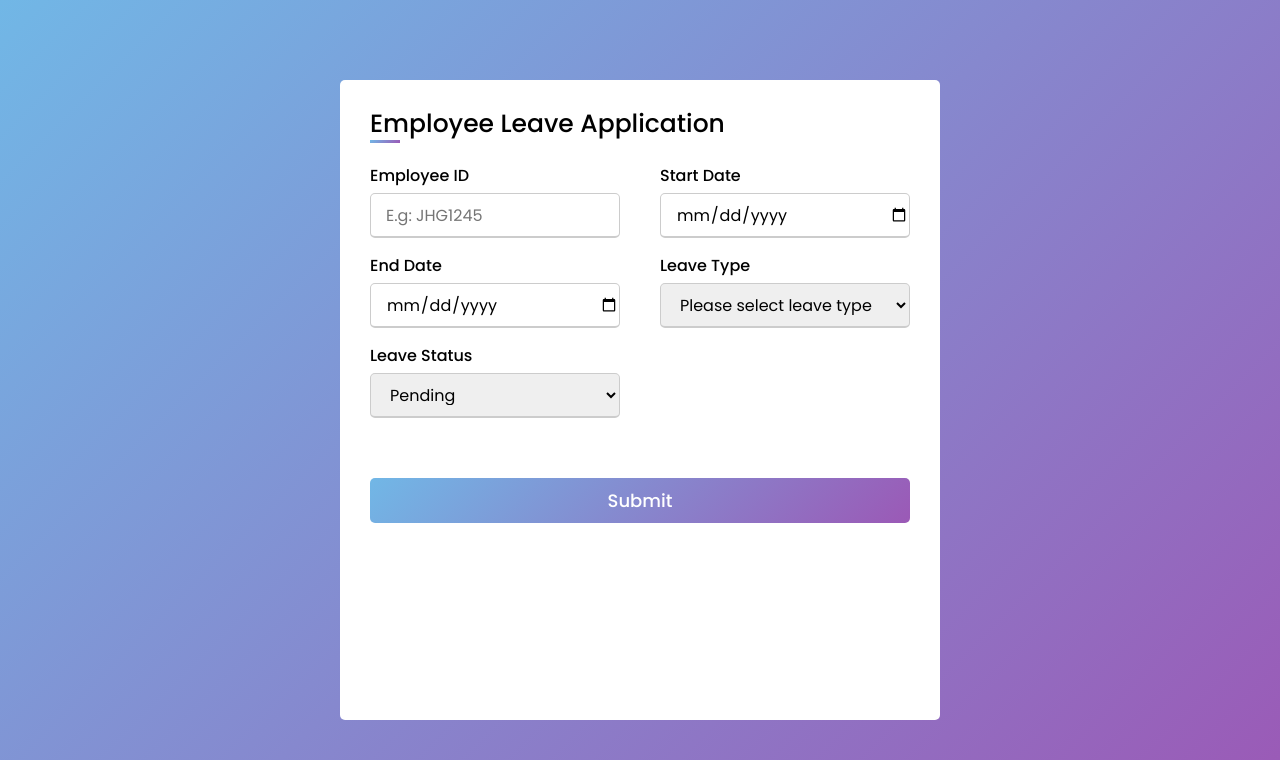
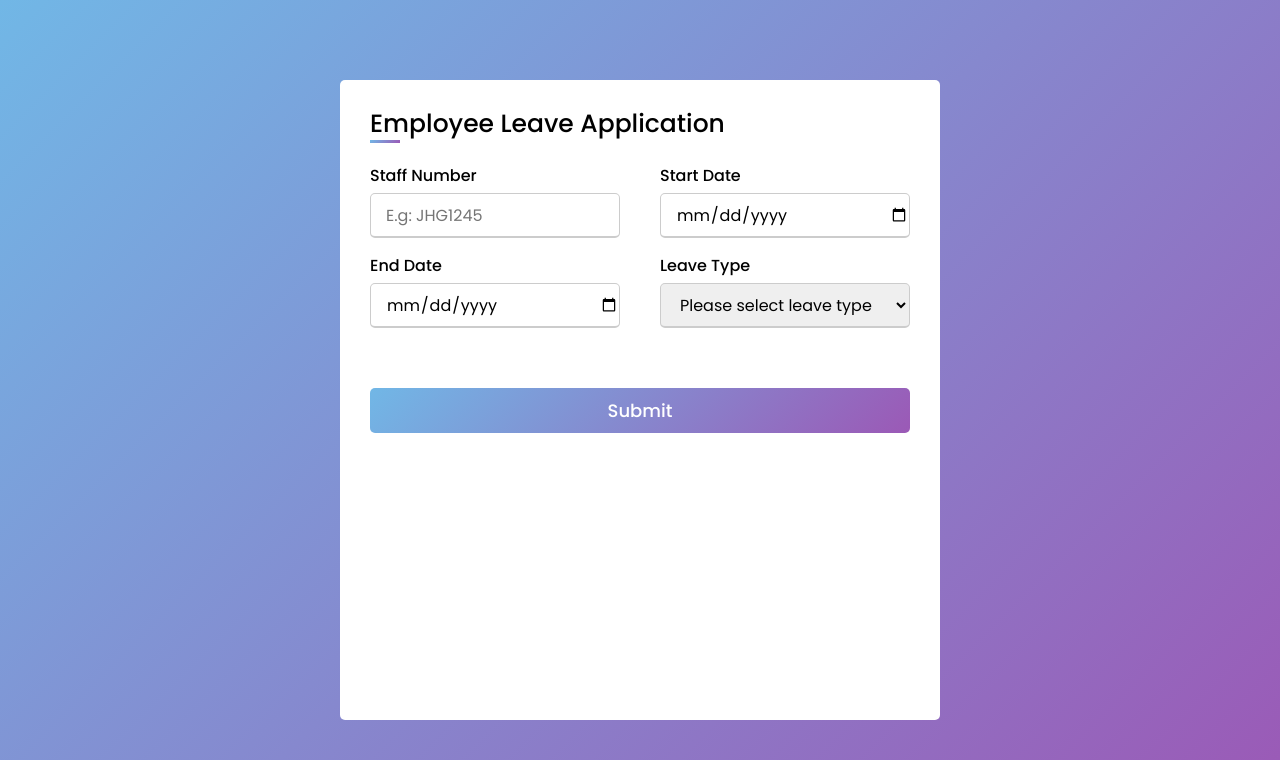
Before and after one commit to Jasemonu/HR-Man, a Flask app: page /leave in a window 1280 px wide. Shown: the top 760 px of the page. Run offline with Flask 3, Linux system fonts and the light colour scheme.

Commit message:
leave application

```diff
--- a/app.py
+++ b/app.py
@@ -419,31 +419,50 @@ def leave():
 		data = request.form
 
 		# Extract data from the form
-		employeeId = data.get('employee_id')
+		staffNumber = data.get('staff_number')
 		startDate = datetime.strptime(data.get('start_date'), '%Y-%m-%d')
 		endDate = datetime.strptime(data.get('end_date'), '%Y-%m-%d')
 		leaveType = data.get('leave_type')
-		leaveStatus = data.get('leave_status')
 
+		if startDate < datetime.now():
+			flash(f"Start date cannot be lower than current date ")
+			return render_template('leavereq.html')
+		if endDate <= startDate:
+			flash("End date should be higher than start date")
+			return render_template('leavereq.html')
 		leave_days = (endDate - startDate).days + 1
-		user = current_user.staff_number
-		if user == employeeId:
+		user = storage.find_staff(Leave, staffNumber)
+		if not user:
+			leave_data = {
+				'staff_number': staffNumber,
+				'start_date': startDate,
+				'end_date': endDate,
+				'leave_type': leaveType
+			}
+			leave_data.remaining -= leave_days
+			if leave_data.remaining < 0:
+				flash(f"You have only {user.remaining} days left")
+				return render_template('leavereq.html')
+			leave_req = Leave(**leave_data)
+			leave_req.save()
+
+		if user:
 			if user.remaining >= leave_days:
 				user.remaining -= leave_days
-				# Save user details in MongoDB
-				leave_data = {
-					'employee_id':employeeId,
-					'start_date': startDate,
-        			'end_date': endDate,
-        			'leave_type': leaveType,
-        			'leave_status': leaveStatus
-					}
-				leave_req = Leave(**leave_data)
-				leave_req.save()
+			else:
+				flash(f"You have only {user.remaining} days left")
+				return render_template('leavereq.html')
+			leave_data = {
+				'start_date': startDate,
+        		'end_date': endDate,
+        		'leave_type': leaveType,
+				}
+			for key, value in leave_data.items():
+				setattr(user, key, value)
+			user.save()
+			flash("Leave application successful and pending approval")
+			return redirect(url_for('home'))
 
-				return jsonify("Leave application successful and pending approval")
-			else:
-				return jsonify(f"You can only apply for {user.remaining} days")
 	return render_template('leavereq.html')
 
 
--- a/templates/leavereq.html
+++ b/templates/leavereq.html
@@ -15,8 +15,8 @@
           <div class="user__details">
 
             <div class="input__box">
-              <span class="details">Employee ID</span>
-              <input type="text" name="employee_id" placeholder="E.g: JHG1245" required>
+              <span class="details">Staff Number</span>
+              <input type="text" name="staff_number" placeholder="E.g: JHG1245" required>
             </div>
               <div class="input__box">
                 <span class="details">Start Date</span>
@@ -38,7 +38,7 @@
                   <option value="Sick">Others</option>
                   </select>
               </div>
-              <div class="input__box">
+              <!-- <div class="input__box">
                 <span class="details">Leave Status</span>
                 <select name="status">
                   <option value="Pending">Pending</option>
@@ -46,10 +46,12 @@
                   <option value="Reject">Rejected</option>
                   </select>
               </div>
-
-
-
-
+			  -->
+		{% with messages = get_flashed_messages() %}
+			{% if messages %}
+				{{ messages }}
+			{% endif %}
+		{% endwith %}
 
           </div>
           <div class="button">
```
Also changed, not shown: models/engine/storage.py (+48 -47 lines), models/leave.py (+8 -7 lines).
